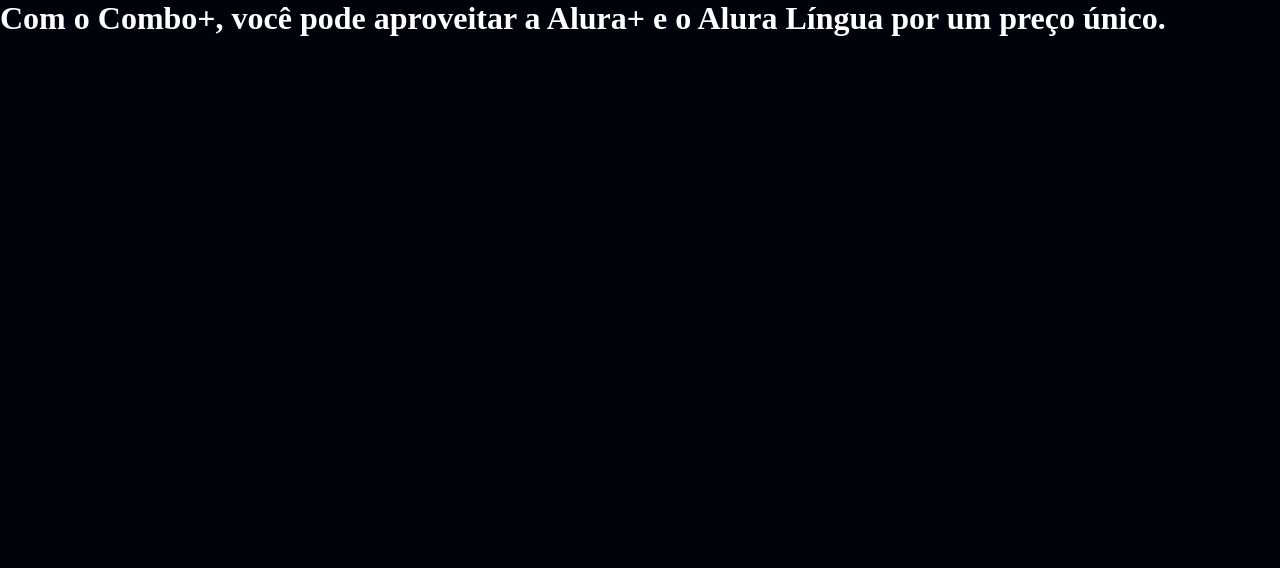
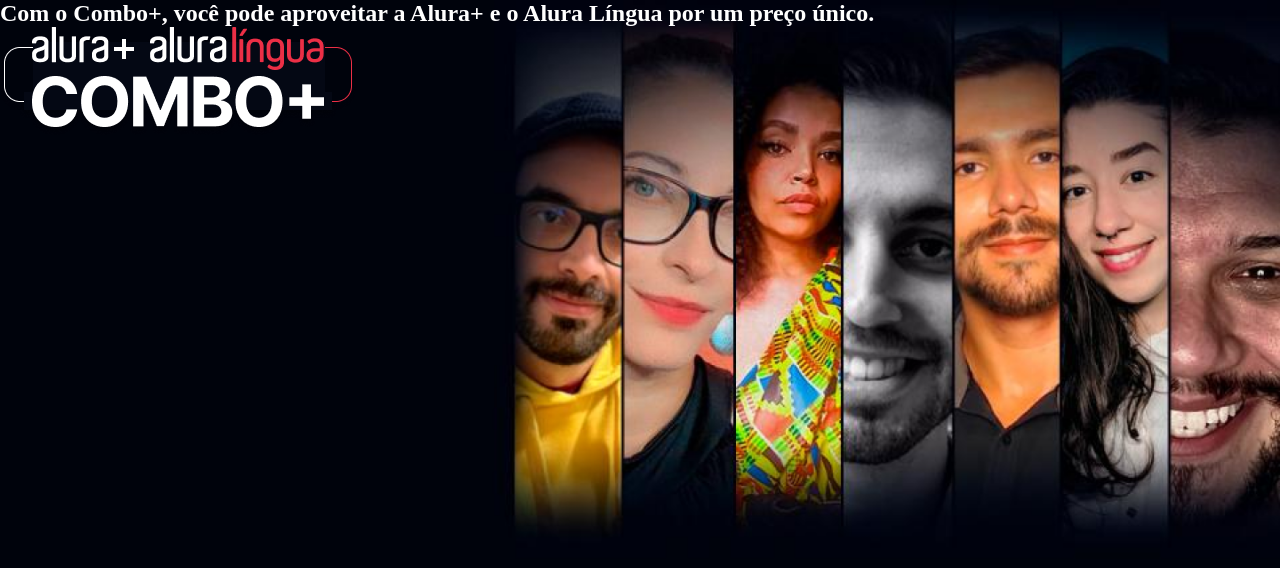
Before and after one commit to fonsecafael/alura-plus, a plain HTML site: page index.html in a window 1280 px wide. Drawn offline with Linux system fonts and the light colour scheme.

Commit message:
Atuliazação e comandos css

```diff
--- a/index.html
+++ b/index.html
@@ -7,6 +7,9 @@
         <link rel="stylesheet" href="styles.css">
     </head>
     <body>
-       <h1>Com o Combo+, você pode aproveitar a Alura+ e o Alura Língua por um preço único.</h1>
+        <section class="container principal">
+        <h1>Com o Combo+, você pode aproveitar a Alura+ e o Alura Língua por um preço único.</h1>
+        <img src="img/Combo.png" alt="O combo+ é a junção do alura+ e o alura língua">
+        </section>
     </body>
 </html>
--- a/styles.css
+++ b/styles.css
@@ -14,3 +14,13 @@ body {
     margin:0;
     padding: 0;
 }
+
+.principal {
+    background-image: url("img/Background.png");
+    background-repeat: no-repeat;
+    background-size: contain;
+}
+
+.container {
+   height: 100vh;
+}
```
Also changed, not shown: img/Background.png (added), img/Combo.png (added).
